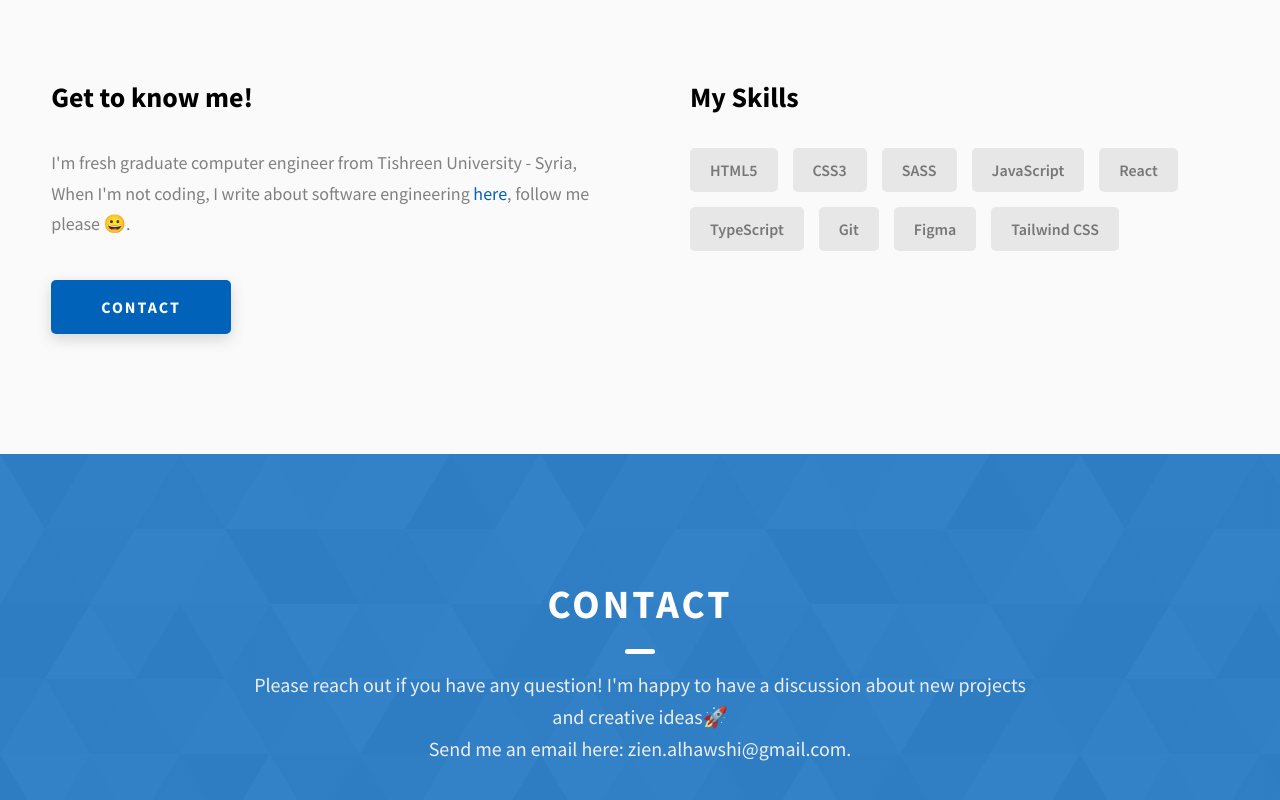
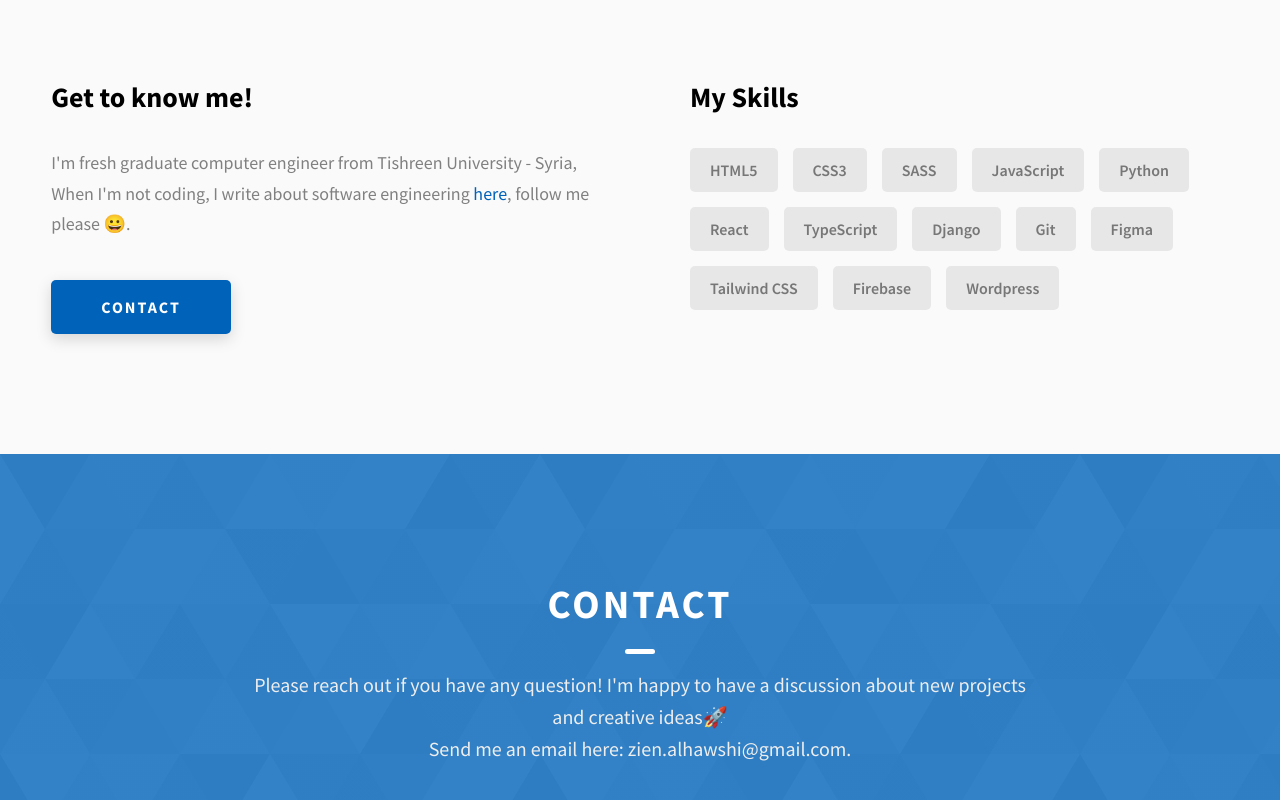
Before and after one commit to Zien-Alhawshi/personal-portfolio, a website built with Vite: page index.html in a window 1280 px wide. Shown: the part 2923-3723 px from the top of the page. Built offline with nearby package versions, Linux system fonts and the light colour scheme.

Commit message:
updating my skills set

```diff
--- a/index.html
+++ b/index.html
@@ -263,12 +263,15 @@
               <div class="skills__skill">CSS3</div>
               <div class="skills__skill">SASS</div>
               <div class="skills__skill">JavaScript</div>
+              <div class="skills__skill">Python</div>
               <div class="skills__skill">React</div>
               <div class="skills__skill">TypeScript</div>
+              <div class="skills__skill">Django</div>
               <div class="skills__skill">Git</div>
               <div class="skills__skill">Figma</div>
               <div class="skills__skill">Tailwind CSS</div>
-
+              <div class="skills__skill">Firebase</div>
+              <div class="skills__skill">Wordpress</div>
             </div>
           </div>
         </div>
```
